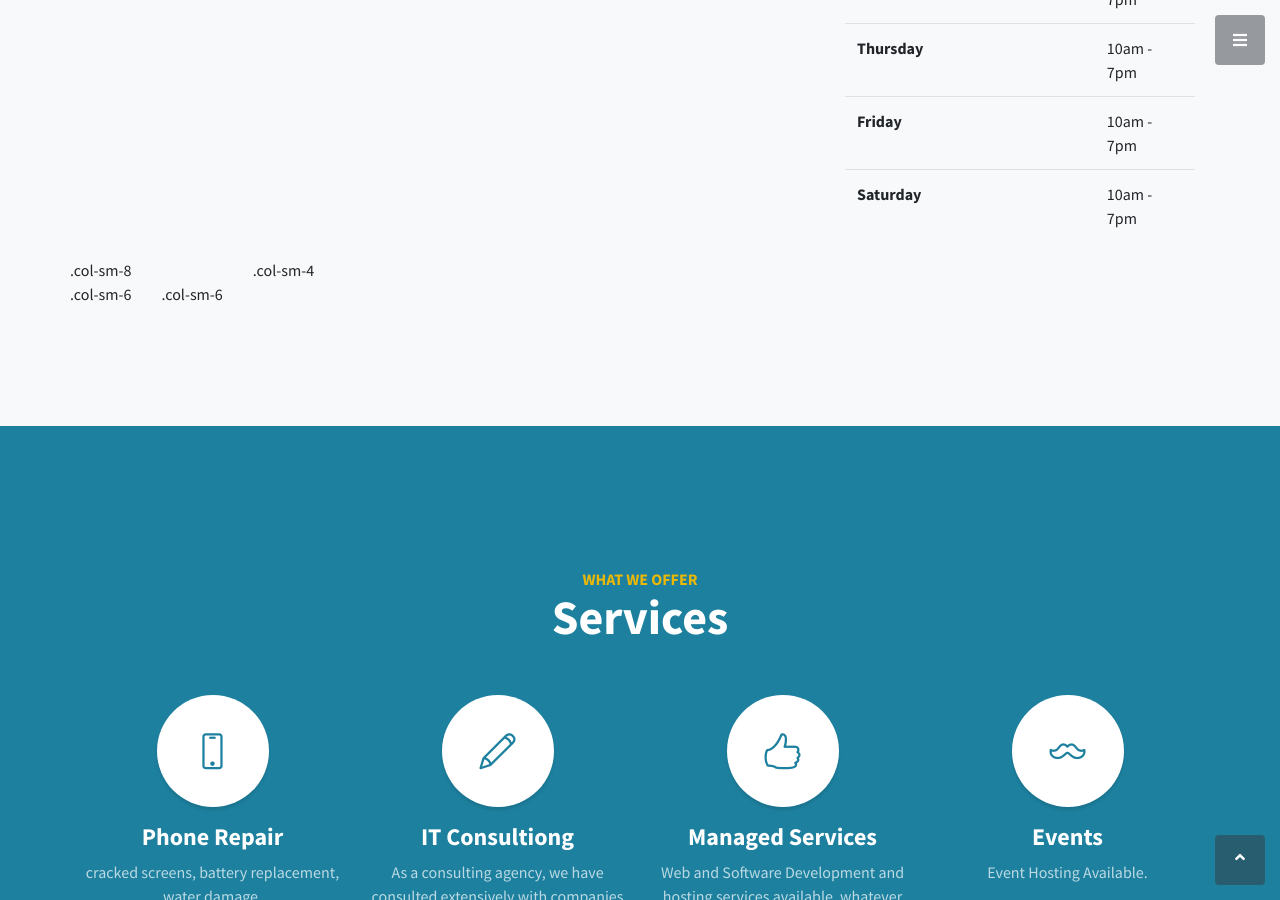
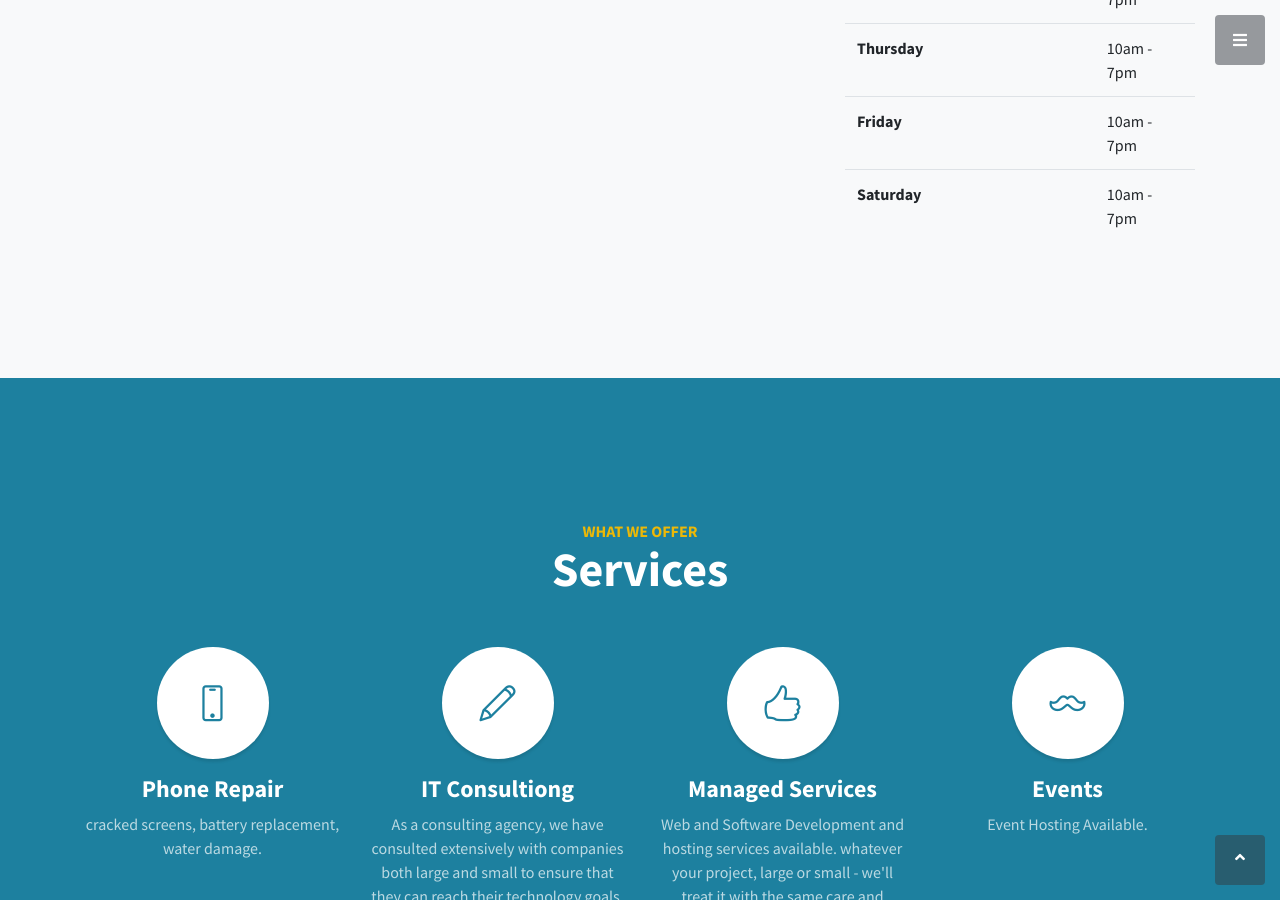
Before and after one commit to tmeralus/ielectro-stylish, a Jekyll site: the page built from index.html, in a window 1280 px wide and 900 px high, scrolled down 1437 px. Built offline with Jekyll 4.4.1, drawn with Linux system fonts in a browser that asks for light colours.

Commit message:
fix(updated-divs-in-about-section): removed additional text and comments

```diff
--- a/index.html
+++ b/index.html
@@ -37,32 +37,9 @@ title: IElectro Fix Solutions
           </div>
         </div>
       </div>
-      <div class="row">
-        <div class="col-sm-8">
-          .col-sm-8
-          <div class="row">
-            <div class="col-sm-6">.col-sm-6</div>
-            <div class="col-sm-6">.col-sm-6</div>
-          </div>
-        </div>
-        <div class="col-sm-4">.col-sm-4</div>
-      </div>
-    </div>
   </div>
-    <!--
-    <div class="container text-center">
-        <div class="row">
+  </div>
 
-            <div class="col-lg-10 mx-auto">
-
-                <h2>We Provide easy solutions for tech's most </h2>
-                <p class="lead mb-5">
-                <a class="btn btn-dark btn-xl js-scroll-trigger" href="#services">What We Offer</a>
-
-            </div>
-        </div>
-      -->
-    </div>
 </section>
 <!-- Services -->
 <section class="content-section bg-primary text-white text-center" id="services">
```
